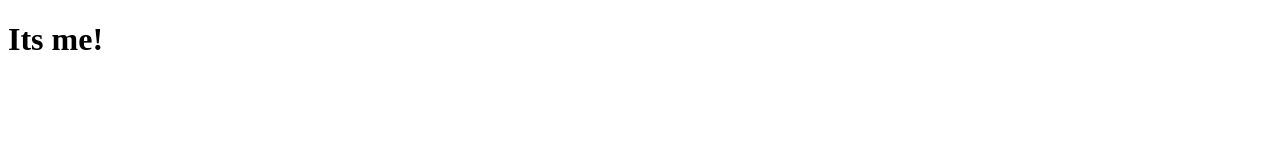
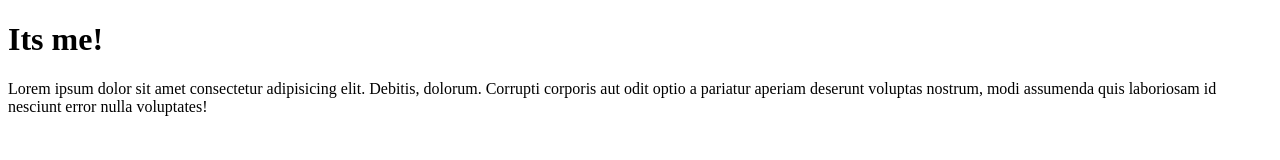
Before and after one commit to Karlsoninit/Study, a plain HTML site: page index.html in a window 1280 px wide. Drawn offline with Linux system fonts and the light colour scheme.

Commit message:
add new file

```diff
--- a/index.html
+++ b/index.html
@@ -8,5 +8,6 @@
 </head>
 <body>
     <h1>Its me!</h1>
+    <p>Lorem ipsum dolor sit amet consectetur adipisicing elit. Debitis, dolorum. Corrupti corporis aut odit optio a pariatur aperiam deserunt voluptas nostrum, modi assumenda quis laboriosam id nesciunt error nulla voluptates!</p>
 </body>
 </html>
```
